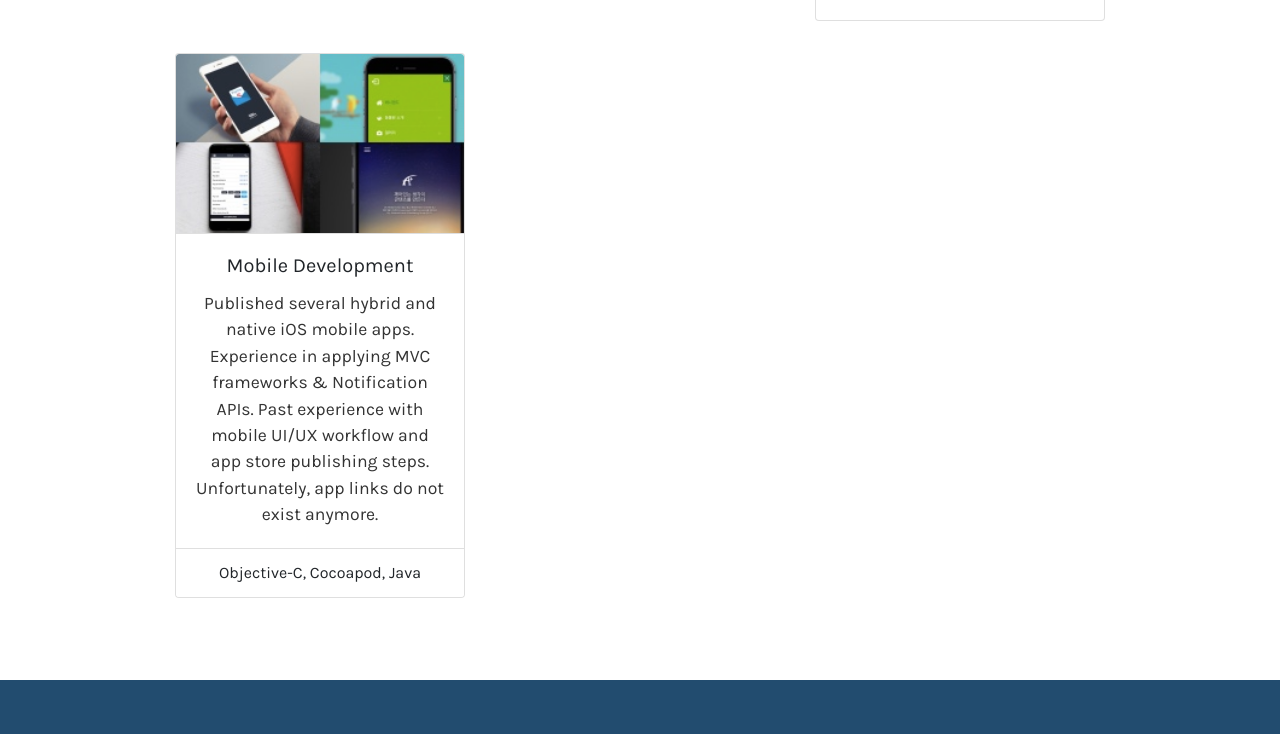
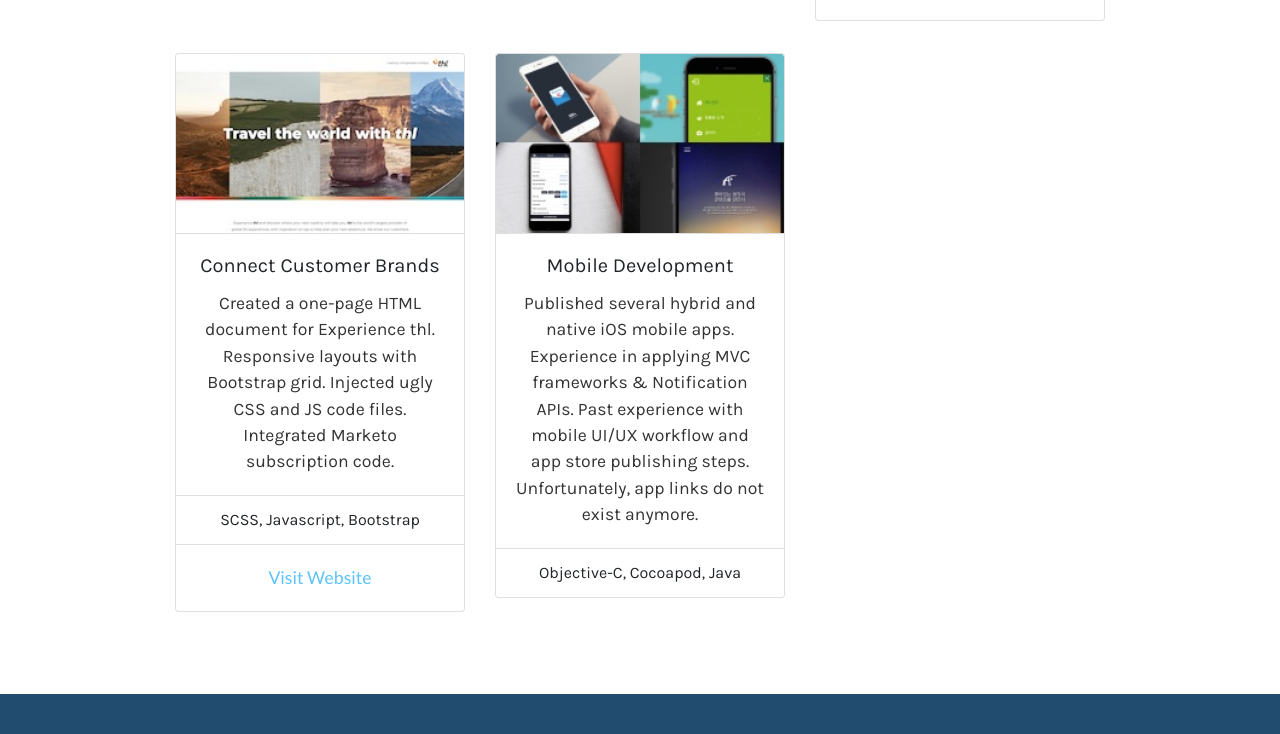
Before and after one commit to spacekey28/portfolio-site, a Gatsby site: page /work in a window 1280 px wide. Shown: the part 1434-2168 px from the top of the page. Built offline with nearby package versions, Linux system fonts and the light colour scheme; Gatsby itself is replaced by a stand-in of ours.

Commit message:
added work

```diff
--- a/src/pages/work.js
+++ b/src/pages/work.js
@@ -16,6 +16,7 @@ import imageWork4 from "../images/work/kiwiexperience-hub.jpg"
 import imageWork5 from "../images/work/gnzms.jpg"
 import imageWork6 from "../images/work/mobile-dev.jpg"
 import imageWork7 from "../images/work/ke-reviews.jpg"
+import imageWork8 from "../images/work/experiencethl.jpg"
 
 import "bootstrap/dist/css/bootstrap.min.css"
 import "../styles/main.scss"
@@ -101,6 +102,14 @@ export default function Work() {
               />
             </Col>
             <Col sm={6} md={4}>
+              <WorkCard linkUrl="https://experiencethl.com/"
+                imageUrl={imageWork8}
+                title="Connect Customer Brands"
+                bodyText="Created a one-page HTML document for Experience thl. Responsive layouts with Bootstrap grid.
+                          Injected ugly CSS and JS code files. Integrated Marketo subscription code."
+                toolset="SCSS, Javascript, Bootstrap"/>
+            </Col>
+            <Col sm={6} md={4}>
               <WorkCard
                 imageUrl={imageWork6}
                 title="Mobile Development"
```
